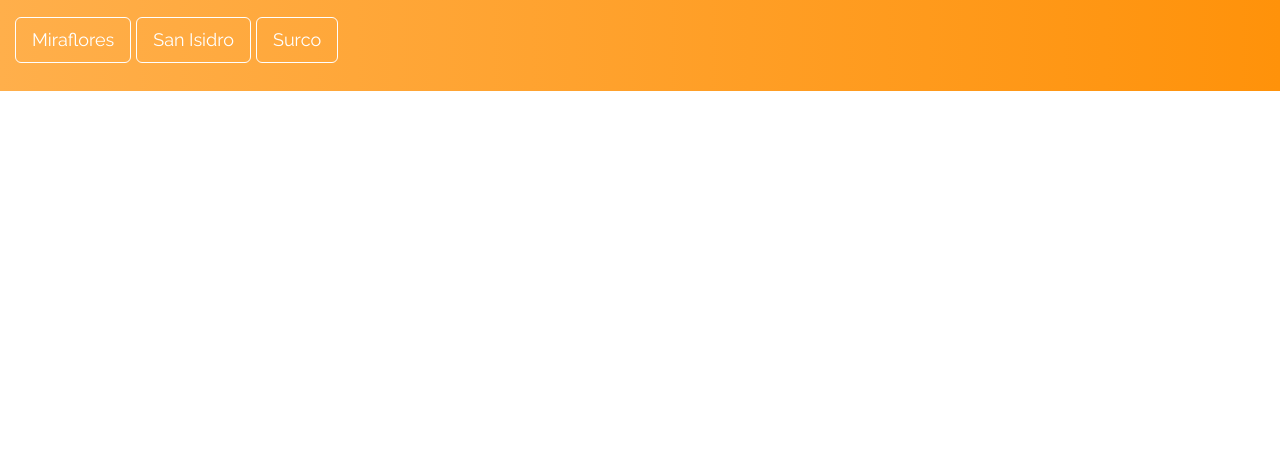
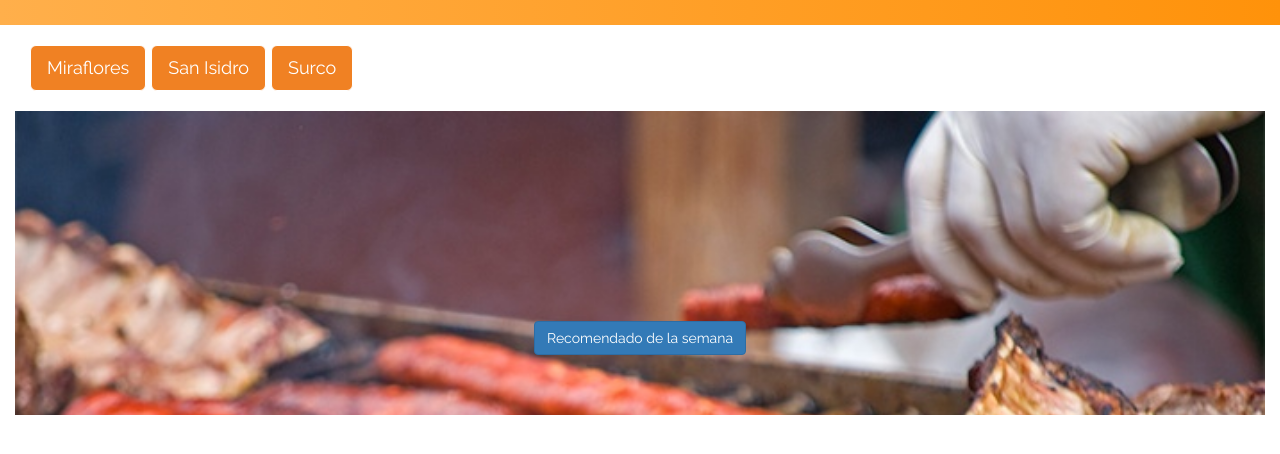
Before and after one commit to ruthmz/foodmap, a plain HTML site: page views/main.html in a window 1280 px wide. Shown: the part 290-744 px from the top of the page. Drawn offline with Linux system fonts and the light colour scheme.

Commit message:
agregando estilo

```diff
--- a/css/main.css
+++ b/css/main.css
@@ -56,15 +56,29 @@ body {
   font-weight: bold;
   text-transform: uppercase;
 }
+.modal-header{
+	background: linear-gradient(to right, rgba(255,175,75,1) 0%, rgba(255,146,10,1) 100%);
+}
 .btn-selector{
-	background-color: transparent;
+	background-color: #F08123;
 	border-color:#fff;
 	color: #fff;
 }
 .center{
 	vertical-align:  middle;
 }
-
+.suggested{
+	background-image: url("../assets/img/parrilla.jpeg");
+	height: 38vh;
+	background-size: cover;
+	background-repeat: no-repeat;
+	display: flex;
+	flex-direction: column;
+	align-items: center;
+}
+.display{
+	display: none;
+}
 .miraflores-1{
 	background-image: url("../assets/img/pescados.capitales.jpg");
 	height: 38vh;
--- a/js/app.js
+++ b/js/app.js
@@ -1,5 +1,5 @@
 $(document).ready(function() {
   setTimeout(function() {
     window.location.href = 'views/main.html';
-  }, 8000);
+  }, 5000);
 });
--- a/js/main.js
+++ b/js/main.js
@@ -14,6 +14,7 @@ $(document).ready(function() {
   var button = '<p type="button" class="btn btn-primary btn-style" data-toggle="modal" data-target="#miModal">Hola Mundo</p>';
   // Cuando selecciona Miraflores
   $('.miraflores').click(function(event) {
+    $('.suggested').addClass('display');
     $('.image-background1').addClass('miraflores-1').html('<p type="button" class="btn btn-primary btn-style" data-toggle="modal" data-target="#miModal" id= "myBtn"></p>');
     $('.btn-style').append(miraflores[0]);
     $('.image-background1').removeClass('isidro-1');
--- a/views/main.html
+++ b/views/main.html
@@ -24,9 +24,9 @@
           <iframe src="https://www.google.com/maps/embed?pb=!1m16!1m12!1m3!1d7802.392360935984!2d-77.03047446460549!3d-12.098718212922263!2m3!1f0!2f0!3f0!3m2!1i1024!2i768!4f13.1!2m1!1srestaurante+cerca+de+San+Isidro!5e0!3m2!1ses!2spe!4v1514877234428"
             width="600" height="450" frameborder="0" style="border:0" allowfullscreen class="img-responsive"></iframe>
         </div>
+      </div>
+    </div>
     <br>
-      </div>
-
     <div class="col-xs-12 ">
       <div class="btn-toolbar center ">
         <div class="btn-group ">
@@ -39,9 +39,16 @@
           <p type="button" class="btn btn-lg btn-primary btn-selector surco " href="#">Surco</p>
         </div>
       </div>
+      <br>
+    </div>
+    <div class="row">
+      <div class="col-xs-12">
+        <div class="suggested">
+          <p type="button" class="btn btn-primary btn-style" data-toggle="modal" data-target="#miModal" id= "myBtn">Recomendado de la semana</p>
         </div>
       </div>
-    <br>
+    </div>
+
     <div class="row">
       <div class="col-xs-12">
         <div class="restaurant-container">
```
Lines whose indentation alone changed are shown as unchanged.
